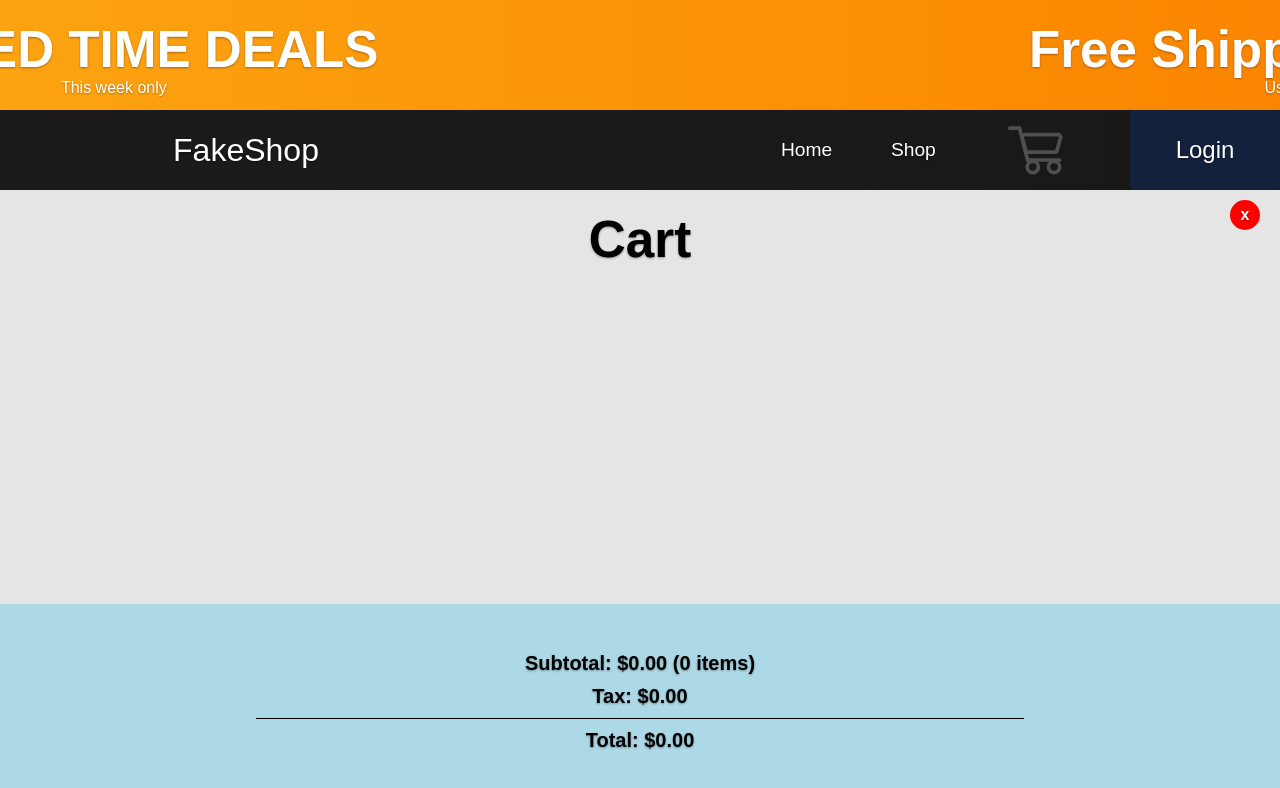
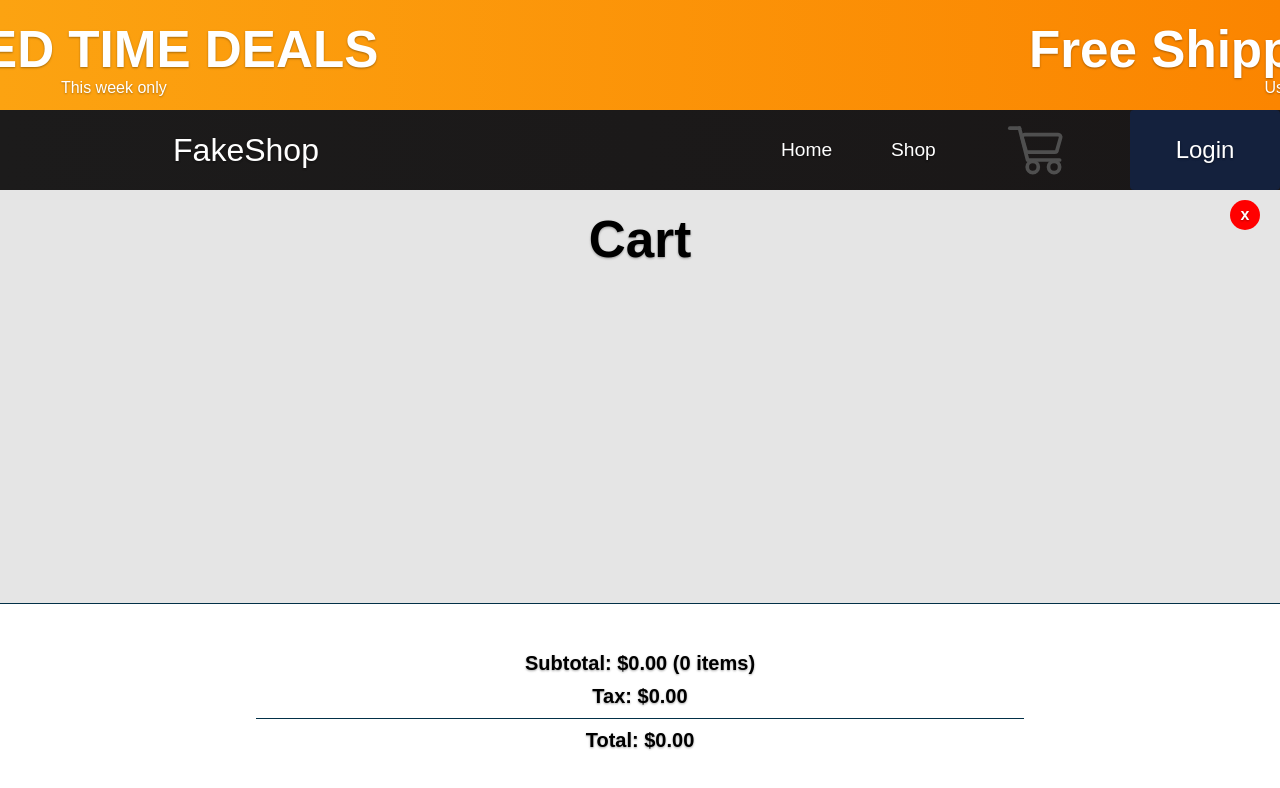
Before and after one commit to pinkx-xlink/react-shopping-cart-project, a React (Create React App) app in the folder shopping-cart/: page /cart in a window 1280 px wide. Shown: the top 788 px of the page. Built offline with nearby package versions, Linux system fonts and the light colour scheme.

Commit message:
Update colors

```diff
--- a/shopping-cart/src/components/pages/pages.css
+++ b/shopping-cart/src/components/pages/pages.css
@@ -31,7 +31,7 @@ article {
 
 .cart_box {
   display: flex;
-  background-color: ffffff;
+  background-color: #ffffff;
   border-radius: 25px;
   height: 35px;
   width: 80%;
@@ -98,14 +98,15 @@ article {
   gap: 10px;
   font-size: 20px;
   font-weight: bold;
-    background-color: lightblue;
+  background-color: #ffffff;
   width: 100%;
   padding-bottom: 3rem;
   padding-top: 3rem;
+  border-top: 1px solid #023047;
 }
 
 #total-price {
-  border-top: 1px solid black;
+  border-top: 1px solid #023047;
   padding-top: 10px;
   width: 60%;
   text-align: center;
```
Lines whose indentation alone changed are shown as unchanged.
